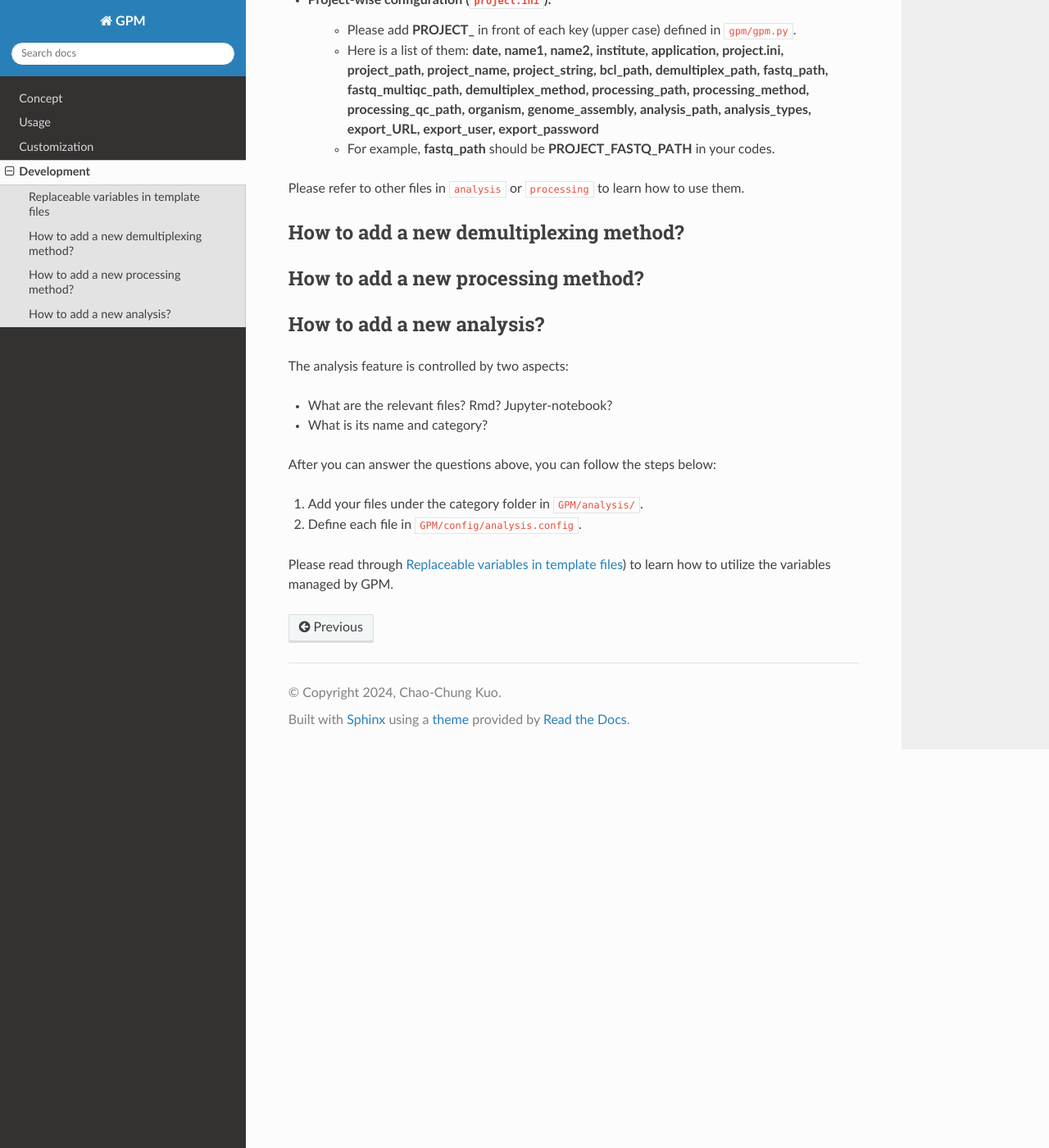
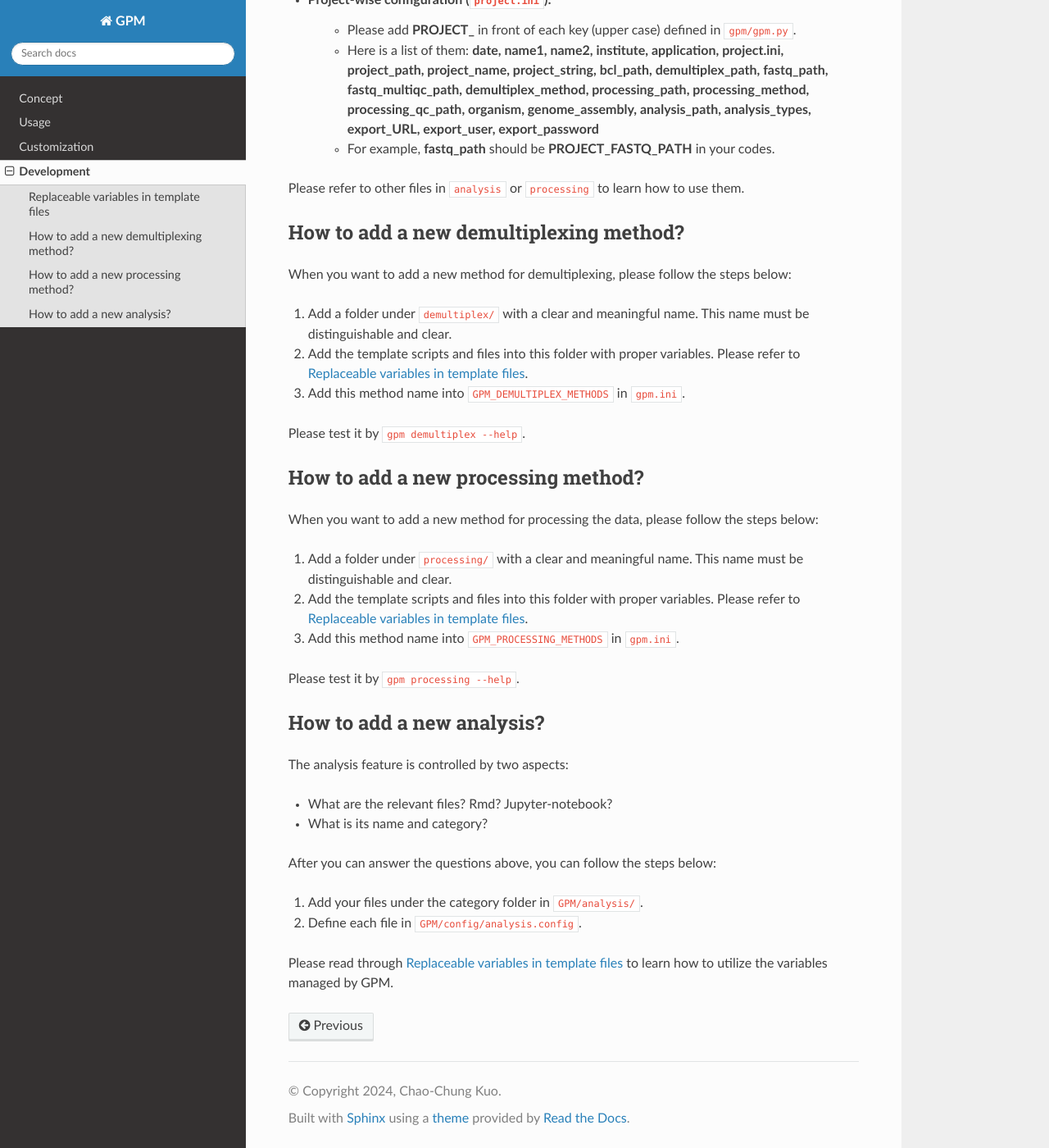
Before and after one commit to chaochungkuo/GPM, a Sphinx documentation site: the page built from docs/source/develop.rst, in a window 1280 px wide and 1400 px high, scrolled down 519 px. Shown: the whole window at 82% size. Built offline with Sphinx 7.4.7 and the Read the Docs theme 2.0.0, drawn with Linux system fonts in a browser that asks for light colours.

Commit message:
update doc

```diff
--- a/docs/source/develop.rst
+++ b/docs/source/develop.rst
@@ -20,12 +20,29 @@ There are two levels of configuration: global and project-wise (see :ref:`two_co
 
 Please refer to other files in ``analysis`` or ``processing`` to learn how to use them.
 
+
 How to add a new demultiplexing method?
 ---------------------------------------
+
+When you want to add a new method for demultiplexing, please follow the steps below:
+
+1. Add a folder under ``demultiplex/`` with a clear and meaningful name. This name must be distinguishable and clear.
+2. Add the template scripts and files into this folder with proper variables. Please refer to :ref:`replaceable_variables`.
+3. Add this method name into ``GPM_DEMULTIPLEX_METHODS`` in ``gpm.ini``.
+
+Please test it by ``gpm demultiplex --help``.
+
 
 How to add a new processing method?
 -----------------------------------
 
+When you want to add a new method for processing the data, please follow the steps below:
+
+1. Add a folder under ``processing/`` with a clear and meaningful name. This name must be distinguishable and clear.
+2. Add the template scripts and files into this folder with proper variables. Please refer to :ref:`replaceable_variables`.
+3. Add this method name into ``GPM_PROCESSING_METHODS`` in ``gpm.ini``.
+
+Please test it by ``gpm processing --help``.
 
 How to add a new analysis?
 --------------------------
@@ -40,4 +57,4 @@ After you can answer the questions above, you can follow the steps below:
 1. Add your files under the category folder in ``GPM/analysis/``.
 2. Define each file in ``GPM/config/analysis.config``.
 
-Please read through :ref:`replaceable_variables`) to learn how to utilize the variables managed by GPM.
+Please read through :ref:`replaceable_variables` to learn how to utilize the variables managed by GPM.
```
Also changed, not shown: docs/source/index.rst (+9 -0 lines).
